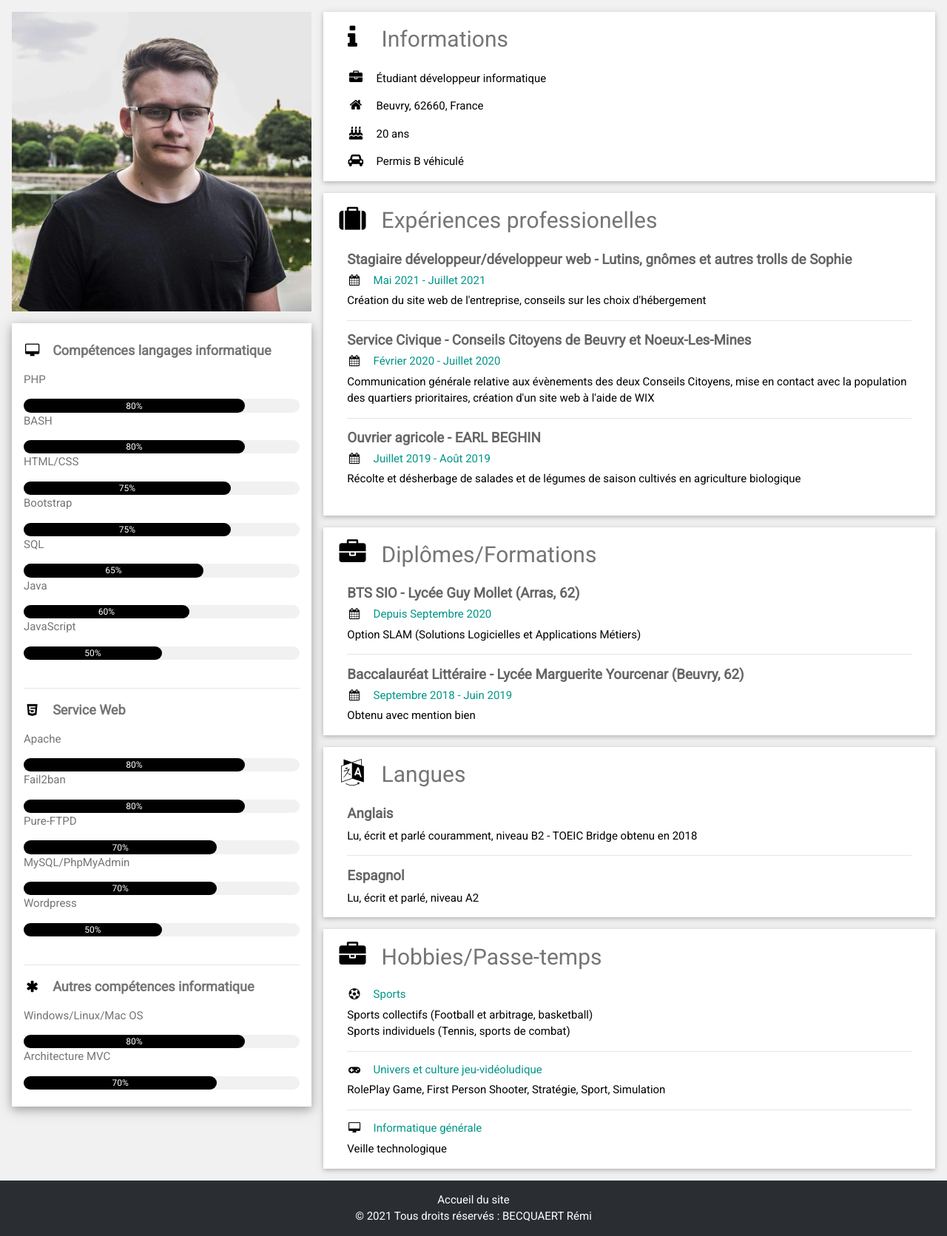
After one commit to RemiBecquaert/PersonnalWebsite, a PHP site: template src/vue/cv.html.twig in a window 1280 px wide. The commit adds this page. Shown: the whole page at 74% size. Run offline with PHP 8.4, Linux system fonts and the light colour scheme; the template is opened without the code that fills it, so the values that code supplies are empty; some libraries are stand-ins or nearby versions.

Commit message:
add pages/cv/modify styles etc...

```diff
--- a/public/images/images.txt
+++ /dev/null
@@ -1,2 +0,0 @@
-Mettre dans ce répertoire les images de votre thème non sensibles.
-Elles seront accessibles par tous les navigateurs sans protection.
--- a/src/controleur/mentionsControleur.php
+++ b/src/controleur/mentionsControleur.php
@@ -1,9 +1,7 @@
 <?php
 
-function mentionsControleur(){
-
-    echo 'Mentions légales';
-
+function mentionsControleur($twig){
+    echo $twig->render('mentions.html.twig', array());
 }
 
 ?>
--- /dev/null
+++ b/src/vue/cv.html.twig
@@ -0,0 +1,197 @@
+<!DOCTYPE html>
+<html>
+<title>CV BECQUAERT Rémi</title>
+<meta charset="UTF-8">
+<meta name="viewport" content="width=device-width, initial-scale=1">
+<link rel="stylesheet" href="https://www.w3schools.com/w3css/4/w3.css">
+<link rel='stylesheet' href='https://fonts.googleapis.com/css?family=Roboto'>
+<link rel="stylesheet" href="https://cdnjs.cloudflare.com/ajax/libs/font-awesome/4.7.0/css/font-awesome.min.css">
+<link rel="stylesheet" href="https://cdn.jsdelivr.net/npm/bootstrap@4.6.0/dist/css/bootstrap.min.css" integrity="sha384-B0vP5xmATw1+K9KRQjQERJvTumQW0nPEzvF6L/Z6nronJ3oUOFUFpCjEUQouq2+l" crossorigin="anonymous">
+
+<style>
+html,body,h1,h2,h3,h4,h5,h6 {font-family: "Roboto", sans-serif !important;}
+.fa {color: #000000 !important;}
+.w3-teal {background-color: #000000 !important;}
+</style>
+<body class="w3-light-grey">
+
+<div class="w3-content w3-margin-top" style="max-width:1400px;">
+
+  <!-- The Grid -->
+  <div class="w3-row-padding">
+
+    <!-- Left Column -->
+    <div class="w3-third">
+
+        <div class="w3-display-container w3-margin-bottom">
+          <img src="../public/images/remi.jpg" style="width:100%" alt="Avatar">
+        </div>
+      <div class="w3-white w3-text-grey w3-card-4">
+        <div class="w3-container">
+          <br>
+
+          <p class="w3-large"><b><i class="fa fa-desktop fa-fw w3-margin-right w3-text-teal"></i>Compétences langages informatique</b></p>
+          <p>PHP</p>
+          <div class="w3-light-grey w3-round-xlarge w3-small">
+            <div class="w3-container w3-center w3-round-xlarge w3-teal" style="width:80%">80%</div>
+          </div>
+          <p>BASH</p>
+          <div class="w3-light-grey w3-round-xlarge w3-small">
+            <div class="w3-container w3-center w3-round-xlarge w3-teal" style="width:80%">80%</div>
+          </div>
+          <p>HTML/CSS</p>
+          <div class="w3-light-grey w3-round-xlarge w3-small">
+            <div class="w3-container w3-center w3-round-xlarge w3-teal" style="width:75%">75%</div>
+          </div>
+          <p>Bootstrap</p>
+          <div class="w3-light-grey w3-round-xlarge w3-small">
+            <div class="w3-container w3-center w3-round-xlarge w3-teal" style="width:75%">75%</div>
+          </div>
+          <p>SQL</p>
+          <div class="w3-light-grey w3-round-xlarge w3-small">
+            <div class="w3-container w3-center w3-round-xlarge w3-teal" style="width:65%">65%</div>
+          </div>
+          <p>Java</p>
+          <div class="w3-light-grey w3-round-xlarge w3-small">
+            <div class="w3-container w3-center w3-round-xlarge w3-teal" style="width:60%">60%</div>
+          </div>
+          <p>JavaScript</p>
+          <div class="w3-light-grey w3-round-xlarge w3-small">
+            <div class="w3-container w3-center w3-round-xlarge w3-teal" style="width:50%">50%</div>
+          </div>
+          <br>
+          <hr>
+
+          <p class="w3-large"><b><i class="fa fa-html5 fa-fw w3-margin-right w3-text-teal"></i>Service Web</b></p>
+          <p>Apache</p>
+          <div class="w3-light-grey w3-round-xlarge w3-small">
+            <div class="w3-container w3-center w3-round-xlarge w3-teal" style="width:80%">80%</div>
+          </div>
+          <p>Fail2ban</p>
+          <div class="w3-light-grey w3-round-xlarge w3-small">
+            <div class="w3-container w3-center w3-round-xlarge w3-teal" style="width:80%">80%</div>
+          </div>
+          <p>Pure-FTPD</p>
+          <div class="w3-light-grey w3-round-xlarge w3-small">
+            <div class="w3-container w3-center w3-round-xlarge w3-teal" style="width:70%">70%</div>
+          </div>
+          <p>MySQL/PhpMyAdmin</p>
+          <div class="w3-light-grey w3-round-xlarge w3-small">
+            <div class="w3-container w3-center w3-round-xlarge w3-teal" style="width:70%">70%</div>
+          </div>
+          <p>Wordpress</p>
+          <div class="w3-light-grey w3-round-xlarge w3-small">
+            <div class="w3-container w3-center w3-round-xlarge w3-teal" style="width:50%">50%</div>
+          </div>
+          <br>
+          <hr>
+
+          <p class="w3-large"><b><i class="fa fa-asterisk fa-fw w3-margin-right w3-text-teal"></i>Autres compétences informatique</b></p>
+          <p>Windows/Linux/Mac OS</p>
+          <div class="w3-light-grey w3-round-xlarge w3-small">
+            <div class="w3-container w3-center w3-round-xlarge w3-teal" style="width:80%">80%</div>
+          </div>
+          <p>Architecture MVC</p>
+          <div class="w3-light-grey w3-round-xlarge w3-small">
+            <div class="w3-container w3-center w3-round-xlarge w3-teal" style="width:70%">70%</div>
+          </div>
+          <br>
+        </div>
+      </div><br>
+
+    </div>
+
+    <div class="w3-twothird">
+
+      <div class="w3-container w3-card w3-white w3-margin-bottom">
+        <h2 class="w3-text-grey w3-padding-16"><i class="fa fa-info fa-fw w3-margin-right w3-xxlarge w3-text-teal"></i>Informations</h2>
+        <div class="w3-container">
+          <p><i class="fa fa-briefcase fa-fw w3-margin-right w3-large w3-text-teal"></i>Étudiant développeur informatique</p>
+          <p><i class="fa fa-home fa-fw w3-margin-right w3-large w3-text-teal"></i>Beuvry, 62660, France</p>
+          <p><i class="fa fa-birthday-cake fa-fw w3-margin-right w3-large w3-text-teal"></i>20 ans</p>
+          <p><i class="fa fa-car fa-fw w3-margin-right w3-large w3-text-teal"></i>Permis B véhiculé</p>
+          </div>
+      </div>
+
+      <div class="w3-container w3-card w3-white w3-margin-bottom">
+        <h2 class="w3-text-grey w3-padding-16"><i class="fa fa-suitcase fa-fw w3-margin-right w3-xxlarge w3-text-teal"></i>Expériences professionelles</h2>
+        <div class="w3-container">
+          <h5 class="w3-opacity"><b>Stagiaire développeur/développeur web - Lutins, gnômes et autres trolls de Sophie</b></h5>
+          <h6 class="w3-text-teal"><i class="fa fa-calendar fa-fw w3-margin-right"></i>Mai 2021 - Juillet 2021<span class="w3-tag w3-teal w3-round"></span></h6>
+          <p>Création du site web de l'entreprise, conseils sur les choix d'hébergement</p>
+          <hr>
+        </div>
+        <div class="w3-container">
+          <h5 class="w3-opacity"><b>Service Civique - Conseils Citoyens de Beuvry et Noeux-Les-Mines</b></h5>
+          <h6 class="w3-text-teal"><i class="fa fa-calendar fa-fw w3-margin-right"></i>Février 2020 - Juillet 2020</h6>
+          <p>Communication générale relative aux évènements des deux Conseils Citoyens, mise en contact avec la population des quartiers prioritaires, création d'un site web à l'aide de WIX</p>
+          <hr>
+        </div>
+        <div class="w3-container">
+          <h5 class="w3-opacity"><b>Ouvrier agricole - EARL BEGHIN</b></h5>
+          <h6 class="w3-text-teal"><i class="fa fa-calendar fa-fw w3-margin-right"></i>Juillet 2019 - Août 2019</h6>
+          <p>Récolte et désherbage de salades et de légumes de saison cultivés en agriculture biologique</p><br>
+        </div>
+      </div>
+
+      <div class="w3-container w3-card w3-white w3-margin-bottom">
+        <h2 class="w3-text-grey w3-padding-16"><i class="fa fa-briefcase fa-fw w3-margin-right w3-xxlarge w3-text-teal"></i>Diplômes/Formations</h2>
+        <div class="w3-container">
+          <h5 class="w3-opacity"><b>BTS SIO - Lycée Guy Mollet (Arras, 62)</b></h5>
+          <h6 class="w3-text-teal"><i class="fa fa-calendar fa-fw w3-margin-right"></i>Depuis Septembre 2020</h6>
+          <p>Option SLAM (Solutions Logicielles et Applications Métiers)</p>
+          <hr>
+        </div>
+        <div class="w3-container">
+          <h5 class="w3-opacity"><b>Baccalauréat Littéraire - Lycée Marguerite Yourcenar (Beuvry, 62)</b></h5>
+          <h6 class="w3-text-teal"><i class="fa fa-calendar fa-fw w3-margin-right"></i>Septembre 2018 - Juin 2019</h6>
+          <p>Obtenu avec mention bien</p>
+        </div>
+      </div>
+
+      <div class="w3-container w3-card w3-white w3-margin-bottom">
+        <h2 class="w3-text-grey w3-padding-16"><i class="fa fa-language fa-fw w3-margin-right w3-xxlarge w3-text-teal"></i>Langues</h2>
+        <div class="w3-container">
+          <h5 class="w3-opacity"><b>Anglais</b></h5>
+          <p>Lu, écrit et parlé couramment, niveau B2 - TOEIC Bridge obtenu en 2018</p>
+          <hr>
+        </div>
+        <div class="w3-container">
+          <h5 class="w3-opacity"><b>Espagnol</b></h5>
+          <p>Lu, écrit et parlé, niveau A2</p>
+        </div>
+      </div>
+
+      <div class="w3-container w3-card w3-white w3-margin-bottom">
+        <h2 class="w3-text-grey w3-padding-16"><i class="fa fa-briefcase fa-fw w3-margin-right w3-xxlarge w3-text-teal"></i>Hobbies/Passe-temps</h2>
+        <div class="w3-container">
+          <h6 class="w3-text-teal"><i class="fa fa-futbol-o fa-fw w3-margin-right"></i>Sports</h6>
+          <p>Sports collectifs (Football et arbitrage, basketball)<br>Sports individuels (Tennis, sports de combat)</p>
+          <hr>
+        </div>
+        <div class="w3-container">
+          <h6 class="w3-text-teal"><i class="fa fa-gamepad fa-fw w3-margin-right"></i>Univers et culture jeu-vidéoludique</h6>
+          <p>RolePlay Game, First Person Shooter, Stratégie, Sport, Simulation</p>
+          <hr>
+        </div>
+        <div class="w3-container">
+          <h6 class="w3-text-teal"><i class="fa fa-desktop fa-fw w3-margin-right"></i>Informatique générale</h6>
+          <p>Veille technologique</p>
+        </div>
+      </div>
+
+    </div>
+  </div>
+</div>
+
+<footer class="bg-dark text-center text-white">
+  <!-- Copyright -->
+  <div class="text-center p-3" style="background-color: rgba(0, 0, 0, 0.2);">
+    <a class="text-white" href="index.php">Accueil du site</a><br>
+    © 2021 Tous droits réservés : BECQUAERT Rémi
+  </div>
+  <!-- Copyright -->
+</footer>
+
+</body>
+</html>
```
Also changed, not shown: config/routes.php (+6 -2 lines), src/controleur/_controleurs.php (+5 -3 lines), src/controleur/actuControleur.php (added, +7 -0 lines), src/controleur/contactControleur.php (deleted, +0 -7 lines), src/controleur/creerActuControleur.php (added, +7 -0 lines), src/controleur/cvControleur.php (added, +7 -0 lines), src/controleur/projetControleur.php (added, +7 -0 lines), src/controleur/voirMessControleur.php (added, +7 -0 lines), src/vue/accueil.html.twig (+31 -1 lines), src/vue/actu.html.twig (added, +15 -0 lines), src/vue/base.html.twig (+50 -10 lines), src/vue/creerActu.html.twig (added, +15 -0 lines), src/vue/mentions.html.twig (added, +15 -0 lines), src/vue/projet.html.twig (added, +15 -0 lines), 2 more files.
